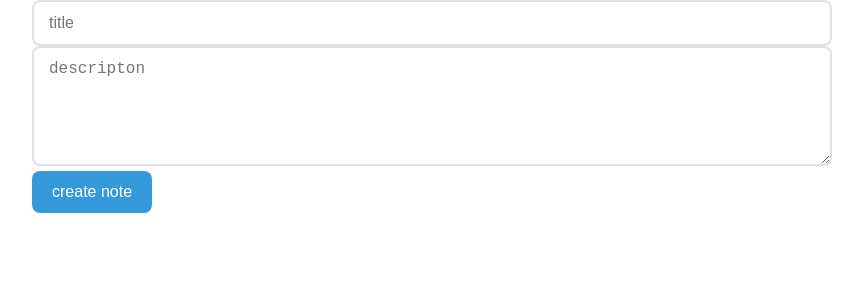
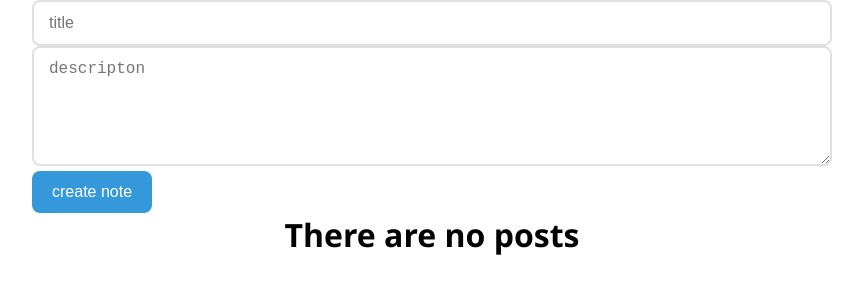
Before and after one commit to Nnustyy/Notes, a React (Vite) app: page / in a window 1280 px wide. Shown: the top 300 px of the page, without its empty margins (208-1071 px from the left). Built offline with nearby package versions, Linux system fonts and the light colour scheme.

Commit message:
added ability to delete note

```diff
--- a/src/App.tsx
+++ b/src/App.tsx
@@ -2,12 +2,15 @@ import React, { useEffect, useState } from 'react';
 import './styles/index.scss'
 import NoteList from './Components/NoteList';
 import CreateNoteForm from './Components/CreateNoteForm';
+import { NoteContext } from './Components/context/CreateContext';
 
-interface INote {
+export interface INote {
   id:number,
   title:string,
   desc:string
 }
+
+
 
 const App = () => {
 
@@ -15,15 +18,20 @@ const App = () => {
 const [notes, setNotes] = useState<INote[]>([])
 
 
-const createNewNote = (newNote:{title:string, desc:string, id:number}) => {
+const createNewNote = (newNote:INote) => {
   setNotes([...notes, newNote])
 }
 
 
   return (
     <div  className='App'>
+
+      <NoteContext.Provider value={{notes, setNotes}} >
       <CreateNoteForm create={createNewNote} />
-      <NoteList notes={notes} />
+      {notes.length === 0
+      ? <h1 style={{textAlign:"center"}} >There are no posts</h1>
+      : <NoteList notes={notes} />}
+      </NoteContext.Provider>
     </div>
   );
 };
--- a/src/Components/NoteItem.tsx
+++ b/src/Components/NoteItem.tsx
@@ -1,6 +1,7 @@
-import React from 'react';
+import React, { useContext } from 'react';
 import MyButton from './UI/formButton/FormButton';
 import classes from './UI/formButton/FormButton.module.scss'
+import { NoteContext } from './context/CreateContext';
 
 interface INote {
   title:string,
@@ -13,7 +14,14 @@ interface NoteProps {
   number?:number
 }
 
-const Note= ({note,number}:NoteProps) => {
+const NoteItem= ({note,number}:NoteProps) => {
+
+const {notes, setNotes} = useContext(NoteContext)
+
+const deleteNote = (note:INote) => {
+  setNotes(notes?.filter((n) => n.id !== note.id))
+}
+
   return (
     <div className="note">
         <div className="note-content">
@@ -23,10 +31,10 @@ const Note= ({note,number}:NoteProps) => {
           </div>
         </div>
         <div className="note-btns">
-          <MyButton className={classes.buttonDelete} >Delete</MyButton>
+          <MyButton className={classes.buttonDelete} onClick={() => deleteNote(note)} >Delete</MyButton>
         </div>
       </div>
   );
 };
 
-export default Note;
+export default NoteItem;
--- a/src/Components/NoteList.tsx
+++ b/src/Components/NoteList.tsx
@@ -1,5 +1,6 @@
 import React from 'react';
 import Note from './NoteItem';
+import NoteItem from './NoteItem';
 
 interface INote {
   id:number,
@@ -16,7 +17,7 @@ const NoteList = ({notes}:INoteListProps) => {
   return (
     <div>
       {notes.map((note,index) =>
-      <Note key={note.id} note={note} number={index + 1} />
+      <NoteItem   key={note.id} note={note} number={index + 1} />
       )}
     </div>
   );
--- /dev/null
+++ b/src/Components/context/CreateContext.ts
@@ -0,0 +1,18 @@
+import { Dispatch, SetStateAction, createContext } from "react";
+
+interface INote {
+  id:number,
+  title:string,
+  desc:string
+}
+
+interface NoteContextType {
+  notes:INote[],
+  setNotes:Dispatch<SetStateAction<INote[]>>
+}
+
+
+export const NoteContext = createContext<NoteContextType>({
+  notes:[],
+  setNotes:() =>{}
+})
```
